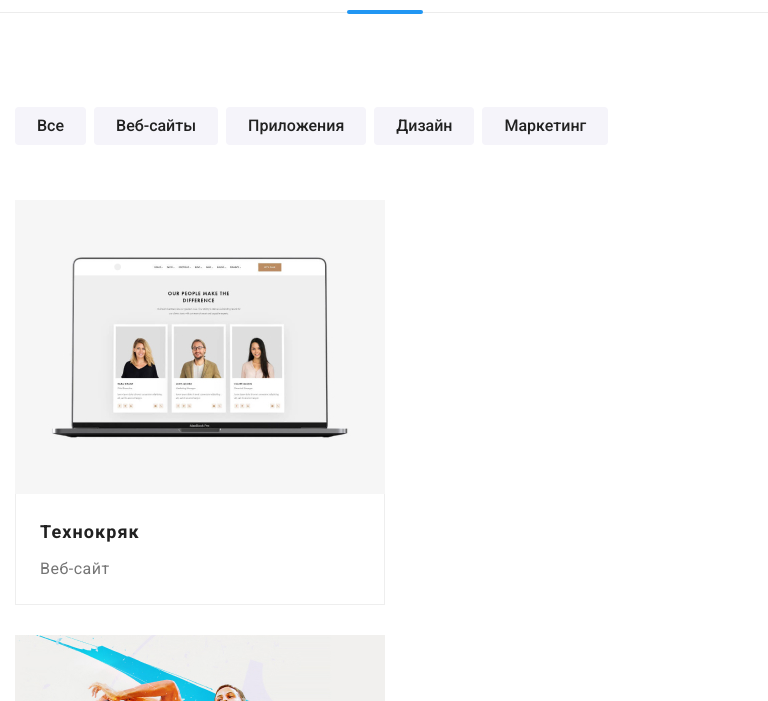
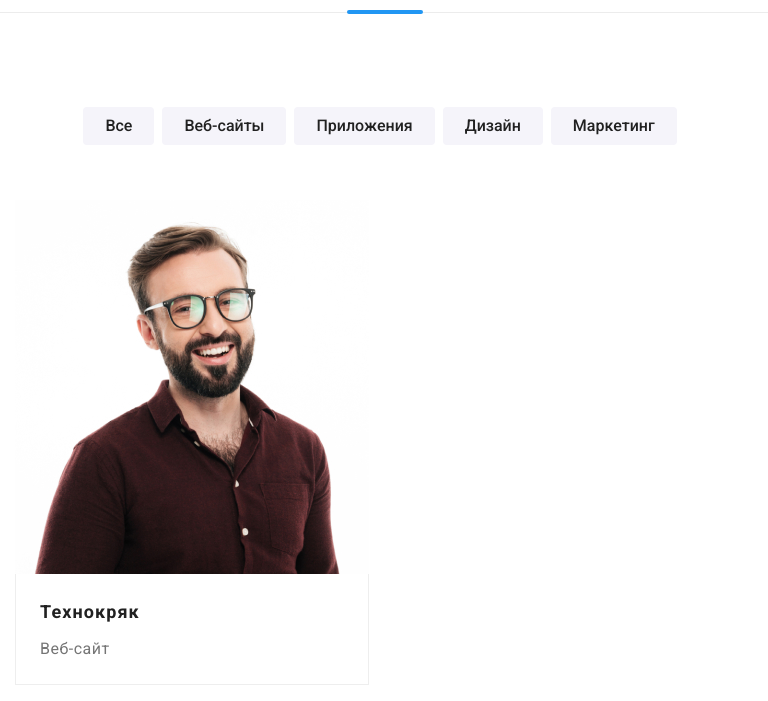
Before and after one commit to FominNik/goit-markup-hw-08, a plain HTML site: page portfolio.html in a window 768 px wide. Shown: the part 99-800 px from the top of the page. Drawn offline with nearby package versions, Linux system fonts and the light colour scheme; files whose address does not match are found by name.

Commit message:
обновление портфолио

```diff
--- a/portfolio.html
+++ b/portfolio.html
@@ -157,9 +157,26 @@
                 <ul class="list-projects list">
 
                     <li class="project-item portfolio-hover-item">
-                        <a href="" class="project-item-link  link">
+                        <a href="" class="project-item-link">
                             <div class="project-item-hover">
-                                <img class="img-project" src="./images/images-portfolio/img.jpg" alt= "img 1"width="370" height="294">
+
+                                <picture class="team-section__img">
+                                    <source srcset="images\webp-team\igor-desktop-webp.webp 1x, images\images-team\igor-desktop-img@2x.jpg 2x"
+                                     media="(min-width: 1200px)"
+                                     type="image/webp">
+
+                                    <source srcset=" 1x,  2x"
+                                     media="(min-width: 1200px)">
+
+                                    <source srcset="images\images-team\igor-tablet-img.jpg 1x, images\images-portfolio\mobile-1-img@2x.jpg 2x"
+                                    media="(min-width: 768px)">
+
+                                    <source srcset="images\images-portfolio\mobile-1-img.jpg 1x, images\images-portfolio\mobile-1-img@2x.jpg 2x"
+                                    media="(max-width: 767px)">
+
+                                    <img class="img-project" src="./images/images-portfolio/img.jpg" alt= "img 1">
+                                </picture>
+
                                  <p class="text-hidden">Ресурс предлагает комплексные предложения с разным уровнем функционала и сервисов.
                                 Все это позволит посетителю получить исчерпывающие сведения о компании или частном лице.</p>
                             </div>
--- a/sass/layout/_portfolio-button.scss
+++ b/sass/layout/_portfolio-button.scss
@@ -22,7 +22,7 @@ box-shadow: 0px 3px 1px rgba(0, 0, 0, 0.1), 0px 1px 2px rgba(0, 0, 0, 0.08), 0px
 color: var(--text-accent);
 }
 
-&:not(:nth-child(4n)){
+&:not(:nth-child(5n)){
     margin-right: 8px;
 
 }
@@ -41,7 +41,13 @@ color: var(--text-accent);
 
 }
 
-
+@media screen and (min-width: 768px) {
+    .portfolio-buttons-nav {
+        display: flex;
+        justify-content: center;
+        margin-bottom:  40px;
+    }
+}
 
 // .portfolio-buttons-nav {
 //     display: flex;
--- a/sass/layout/_portfolio-cards.scss
+++ b/sass/layout/_portfolio-cards.scss
@@ -7,10 +7,8 @@
 }
 
 .project-item {
-    &:not(:nth-child(3n)) {
-        margin-right: 30px;
-    }
-    &:not(:nth-last-child(-n + 3)) {
+
+    &:not(:last-child) {
         margin-bottom: 30px;
         }
 
@@ -85,7 +83,27 @@ transition: transform 250ms cubic-bezier(0.4, 0, 0.2, 1) ;
 }
 }
 
+@media screen and (min-width: 768px) {
 
+}
+@media screen and (min-width: 768px) and (max-width: 1199px) {
+    .list-projects {
+        flex-basis: calc((100% - 30px) / 2);
+
+        &:not(:nth-child(2n)) {
+            margin-right: 30px;
+        }
+    }
+
+    .project-item-link {
+        display: flex;
+        flex-direction: column;
+        height: 100%;
+    }
+    .project-card__bottom {
+        flex-grow: 1;
+    }
+}
 
 
 // .list-projects {
```
Also changed, not shown: css/main.css, css/main.min.css, 2 other files.
